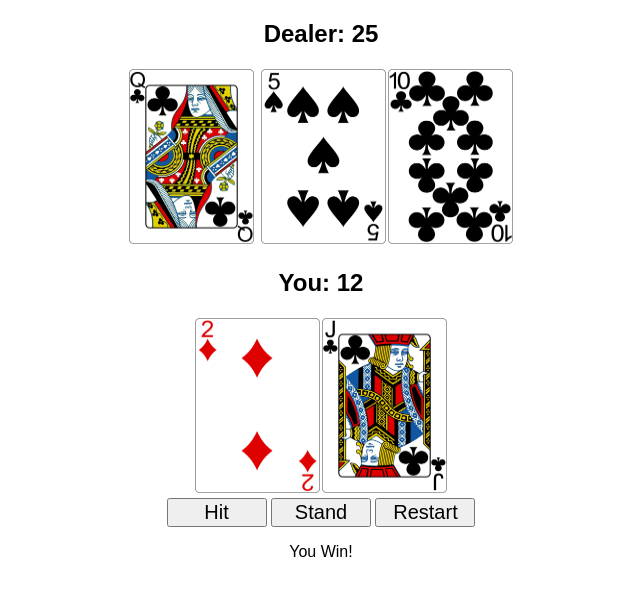
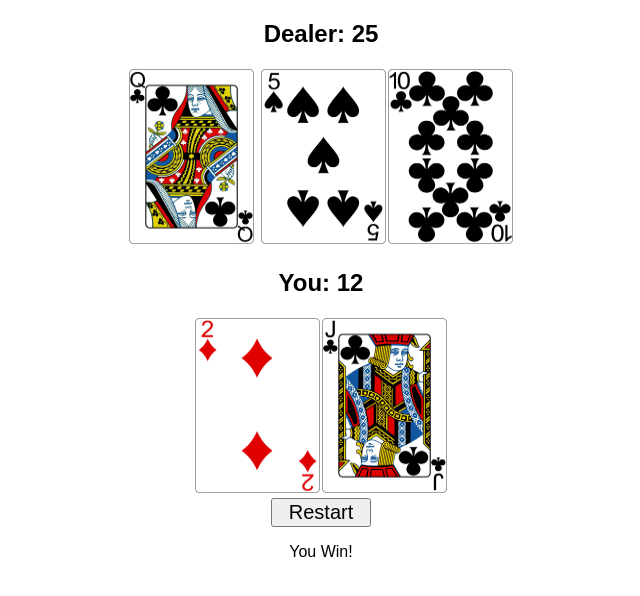
Before and after one commit to 22jdillon/BlackJack21, a plain HTML site: page index.html in a window 1280 px wide. Both pictures are taken after a click on the button "Stand". Shown: the whole page, without its empty margins (319-959 px from the left). Drawn offline with Linux system fonts and the light colour scheme.

Commit message:
Show/hide buttons

```diff
--- a/blackjack.js
+++ b/blackjack.js
@@ -8,6 +8,9 @@ var hidden;
 var deck;
 
 var canHit = true; //allows the plater to draw while yourSum <= 21
+var visHit = true;
+var visStand = true;
+var visRestart = false;
 
 window.onload = function() {
     buildDeck();
@@ -25,14 +28,14 @@ function buildDeck() {
             deck.push(values[j] + "-" + types[i]); //A-C -> K-C, A-D -> K-D
         }
     }
-    // console.log(deck);
+    console.log(deck);
 }
 
 function shuffleDuck() {
     for (let i = 0; i < deck.length; i++) {
         let j = Math.floor(Math.random() * deck.length); //Math.random is going to give a number between 0 and 1 and then it will multiply that by the length of the deck which gives us a number which gives us a floating number between 0-51.999... so we will use math.floor to get an intiger.
         let temp = deck[i];
-        deck[i] = deck[j]
+        deck[i] = deck[j];
         deck[j] = temp;
     }
     console.log(deck);
@@ -42,8 +45,8 @@ function startGame() {
     hidden = deck.pop(); //Pop is going to remove a card from the end of the arry
     dealerSum += getValue(hidden);
     dealerAceCount += checkAce(hidden);
-    // console.log(hidden);
-    // console.log(dealerSum);
+    console.log(hidden);
+    console.log(dealerSum);
 
     // This is appending cards to the dealers hand until the dealer reaches a sum of 17 or above
     while (dealerSum < 17) {
@@ -67,8 +70,12 @@ function startGame() {
     console.log(yourSum);
     document.getElementById("hit").addEventListener("click", hit);
     document.getElementById("stand").addEventListener("click", stand);
-    document.getElementById("restart").addEventListener("click", restart)
+    document.getElementById("restart").addEventListener("click", restart);
 
+    document.getElementById("hit").style.display = "inline";
+    document.getElementById("stand").style.display = "inline";
+
+    document.getElementById("restart").style.display = "none";
 }
 
 function hit() {
@@ -123,6 +130,11 @@ function stand() {
     document.getElementById("dealer-sum").innerText = dealerSum
     document.getElementById("your-sum").innerText = yourSum;
     document.getElementById("results").innerText = message;
+
+    document.getElementById("hit").style.display = "none";
+    document.getElementById("stand").style.display = "none";
+
+    document.getElementById("restart").style.display = "inline";
 }
 
 function restart() {
@@ -143,6 +155,19 @@ function restart() {
     startGame()
 
 }
+
+// function toggle() {
+//     let toggle = () => {
+//         let element = document.getElementById("button");
+//         let hidden = element.getAttribute("hidden")
+
+//         if (hidden) {
+//             element.removeAttribute("hidden");
+//         } else {
+//             element.setAttribute("hidden", "hidden");
+//         }
+//     }
+// }
 
 function getValue(card) {
     let data = card.split("-"); // Each card is has a value (A, 1, 2, ect) and then the type of card (C-clubs, D-diamonds, H-harts and S-spades) for exsample "4-S" or 4 of spades so when we call split on the dash its splitting the values into 2 parts and get an array ["4", "S"]
--- a/index.html
+++ b/index.html
@@ -19,7 +19,7 @@
         <h2>You: <span id="your-sum"></span></h2>
         <div id="your-cards"></div>
 
-        <button id="hit">Hit</button>
+        <button id="hit" type="button">Hit</button>
         <button id="stand">Stand</button>
         <button id="restart">Restart</button>
         <p id="results"></p>
```
